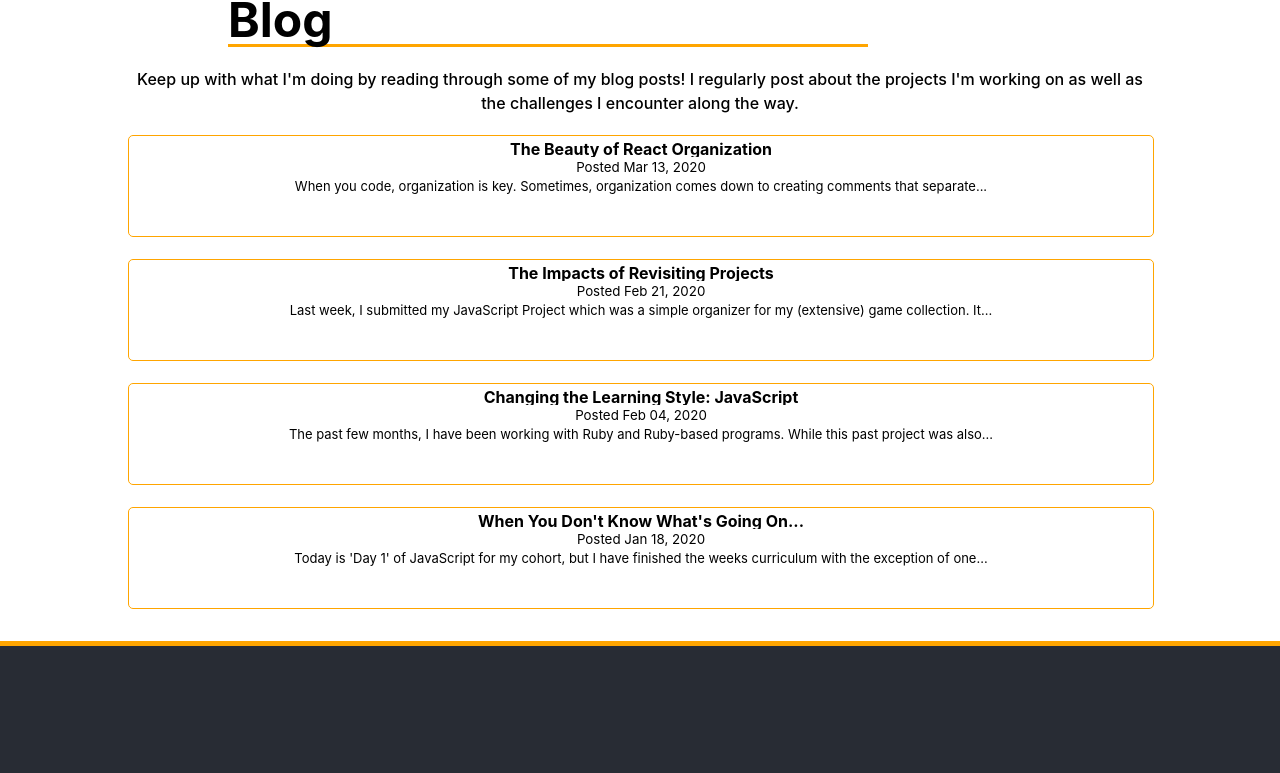
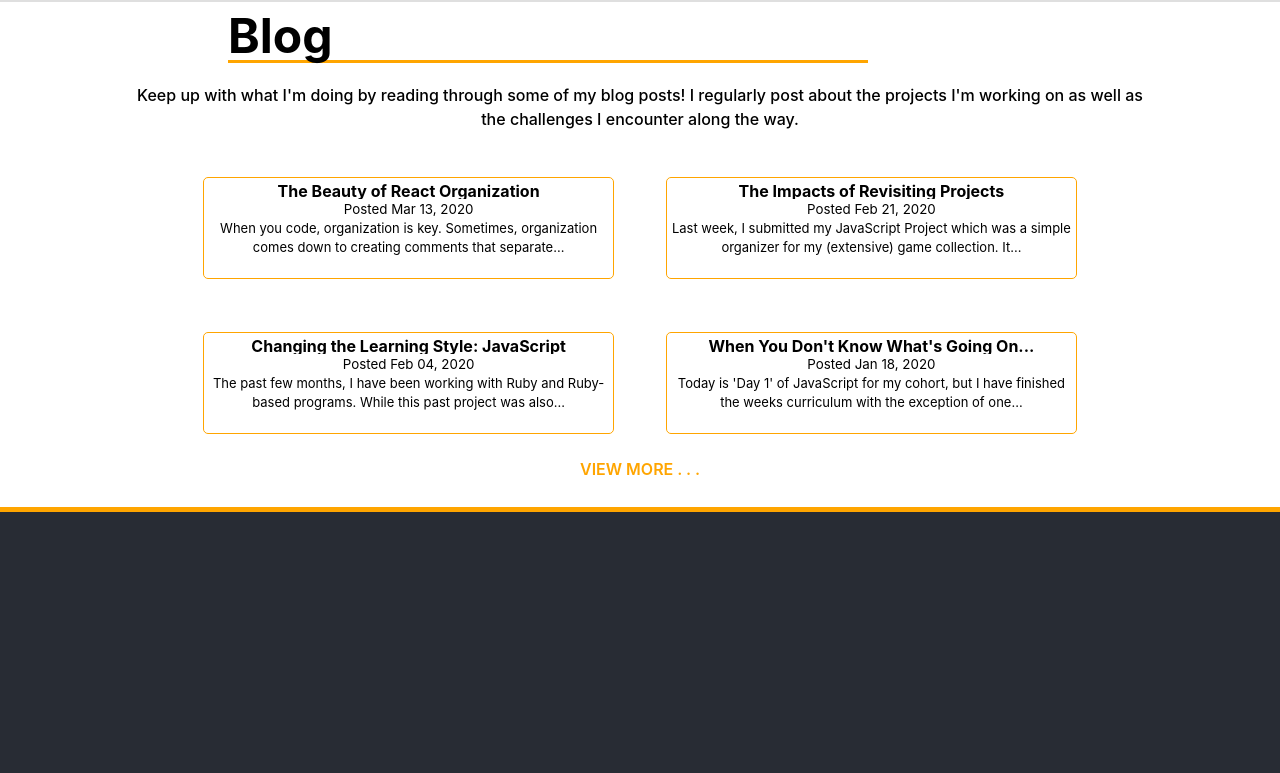
Before and after one commit to JPlante9117/portfolio, a React (Create React App) app: page / in a window 1280 px wide. Shown: the part 3247-4020 px from the top of the page. Built offline with nearby package versions, Linux system fonts and the light colour scheme.

Commit message:
styled blog for desktop

```diff
--- a/src/App.css
+++ b/src/App.css
@@ -464,6 +464,7 @@ div.schoolDesc {
   .alignRight {
     margin-right: 100px;
     text-align: right;
+    font-size: 3em;
   }
 }
 
@@ -722,6 +723,69 @@ div.footer {
   padding-top: 5px;
 }
 
+.blog-linkto {
+  font-weight: 600;
+  text-transform: uppercase;
+  padding-bottom: 20px;
+}
+
+.blog-linkto a {
+  color: orange;
+}
+
+@media only screen and (min-width: 1000px) {
+  .blog {
+    width: 40%;
+    height: 100px;
+    margin-bottom: 20px;
+    margin: 2.5%;
+  }
+}
+
+@media only screen and (min-width: 1575px) {
+
+  .blog {
+    width: 40%;
+    height: 110px;
+    margin-bottom: 20px;
+    margin: 2.5%;
+  }
+
+  .blogDesc {
+    font-size: 1.15em;
+  }
+
+  .blogDate {
+    font-size: medium;
+  }
+
+  .blog-linkto {
+    font-size: 1.5em;
+  }
+
+  .blog-linkto a {
+    color: orange;
+  }
+
+  .blogSection-header {
+    font-size: 1.5em;
+    line-height: 1.5em;
+    font-weight: 500;
+    padding-bottom: 20px;
+    padding-top: 20px;
+  }
+
+  .blogTitle {
+    font-size: 1.5em;
+    overflow: hidden;
+    text-overflow: ellipsis;
+    white-space: nowrap;
+    width: 90%;
+    margin: 0 auto;
+    padding-top: 5px;
+  }
+}
+
 /* NAVBAR */
 
 header {
--- a/src/containers/BlogContainer.js
+++ b/src/containers/BlogContainer.js
@@ -25,6 +25,7 @@ export default class BlogContainer extends Component {
                         <p className="blogSection-header">Keep up with what I'm doing by reading through some of my blog posts! I regularly post about the projects I'm working on
                         as well as the challenges I encounter along the way.</p>
                         {this.generateBlogs()}
+                        <p className="blog-linkto"><a href="https://jplante9117.github.io" target="_blank">View More . . .</a></p>
                     </div>
                 </ScrollAnimation>
             </div>
```
